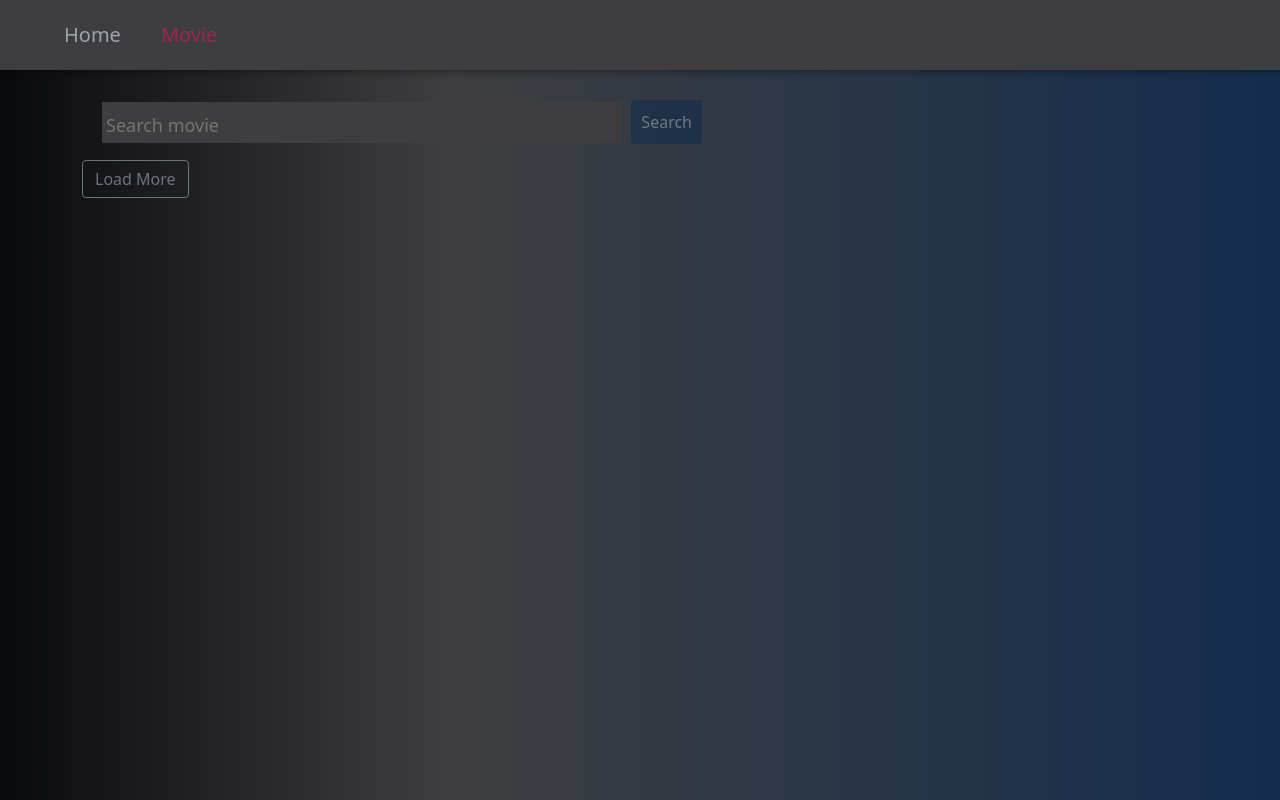
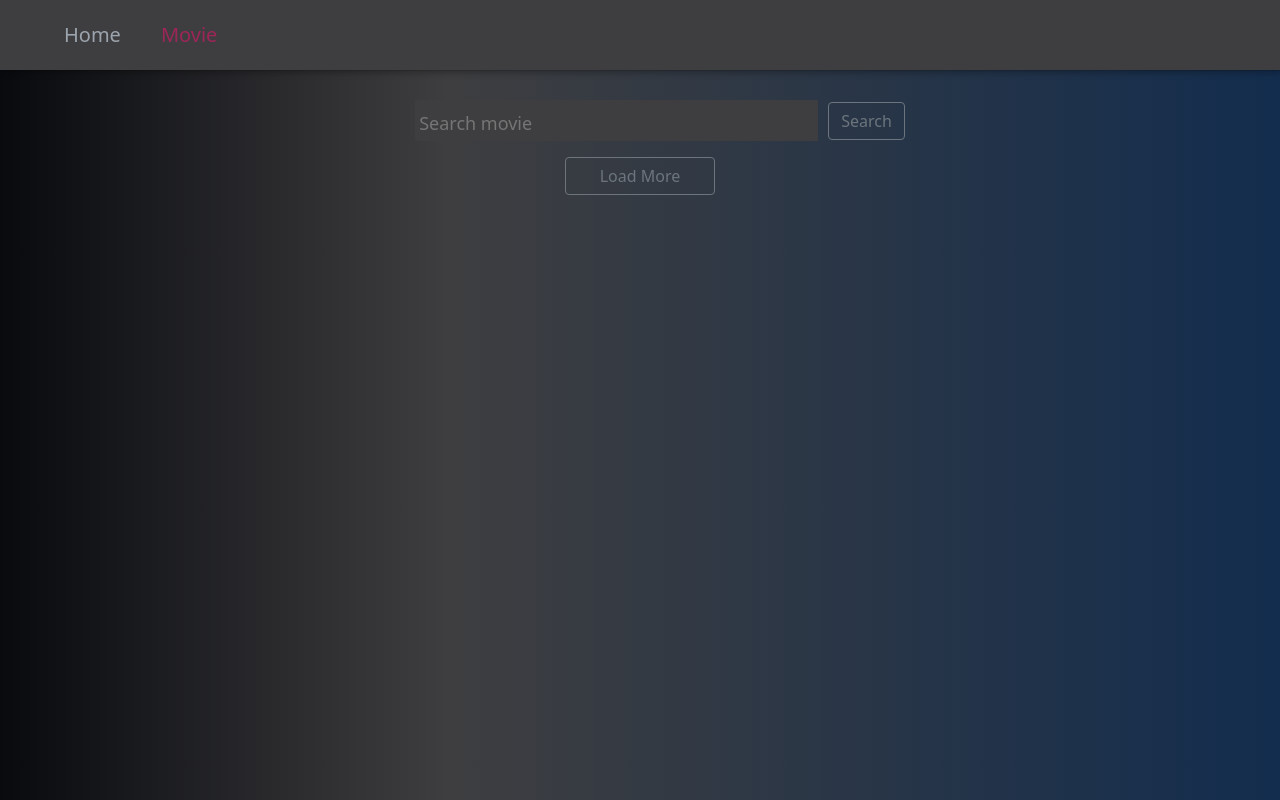
Before and after one commit to OIPonomarenko/goit-react-hw-04-movies, a React (Create React App) app: page /movies in a window 1280 px wide. Built offline with nearby package versions, Linux system fonts and the light colour scheme.

Commit message:
add bootstrap button, delete unuseless code

```diff
--- a/src/components/SearchBar/SearchBar.js
+++ b/src/components/SearchBar/SearchBar.js
@@ -1,3 +1,5 @@
+import {Button} from 'react-bootstrap';
+import 'bootstrap/dist/css/bootstrap.min.css';
 import s from "./SearchBar.module.css";
 
 export default function SearchBar ({query, onSubmit, onChange}) {
@@ -11,9 +13,10 @@ export default function SearchBar ({query, onSubmit, onChange}) {
             onChange={onChange}
             placeholder="Search movie"
           />
-          <button type="submit" className={s.SearchFormButton}>
-            Search
-          </button>
+          <Button   type="submit"
+                    variant="outline-secondary"
+                    className='mr-2 '>Search
+          </Button>
         </form>
     )
 }
--- a/src/components/SearchBar/SearchBar.module.css
+++ b/src/components/SearchBar/SearchBar.module.css
@@ -1,6 +1,7 @@
 .SearchForm {
     display: flex;
     align-items: center;
+
     width: 100%;
     max-width: 600px;
     margin-left: 20px;
@@ -8,24 +9,6 @@
     overflow: hidden;
   }
 
-  .SearchFormButton {
-    display: inline-block;
-
-    padding: 10px;
-    border: 0;
-    border-radius: 4px;
-
-    opacity: 0.6;
-    transition: opacity 250ms cubic-bezier(0.4, 0, 0.2, 1);
-    color: #9ca4ad;
-    background-color: #132d4e;
-    cursor: pointer;
-    outline: none;
-  }
-
-  .SearchFormButton:hover {
-    opacity: 1;
-  }
 
   .SearchFormInput {
     display: inline-block;
--- a/src/views/HomePage/HomePage.js
+++ b/src/views/HomePage/HomePage.js
@@ -41,7 +41,10 @@ export default function HomePage() {
       <Container className={s.movieListContainer} >
       <h3 className={s.Heading}> Popular movies </h3>
       <MovieList movies={movies}/>
-       <Button type="button" variant="outline-secondary" className='mr-2 ' onClick={clickOnLoad}>Load More
+       <Button  type="button"
+                variant="outline-secondary"
+                className='mr-2 '
+                onClick={clickOnLoad}>Load More
       </Button>
     </Container>
     </section>
--- a/src/views/MoviesPage/MoviePage.module.css
+++ b/src/views/MoviesPage/MoviePage.module.css
@@ -1,19 +1,14 @@
-
-.movieList{
-  display: grid;
-  max-width: calc(100vw - 32px);
-  grid-template-columns: repeat(auto-fill, minmax(320px, 340px));
-  grid-gap: 16px;
-  justify-content: center;
-}
-.movieItem {
-  position: relative;
-  border-radius: 7%;
-  box-shadow: 0px 1px 1px rgba(0, 0, 0, 0.12), 0px 4px 4px rgba(0, 0, 0, 0.06),
-    1px 4px 6px rgba(0, 0, 0, 0.16);
-  overflow: hidden;
-}
 
 .popularListSector {
   padding-top: 100px;
 }
+
+.movieListContainer {
+  display: flex;
+  flex-direction: column;
+  align-items: center;
+}
+
+.movieListContainer > button {
+  width: 150px;
+}
```
